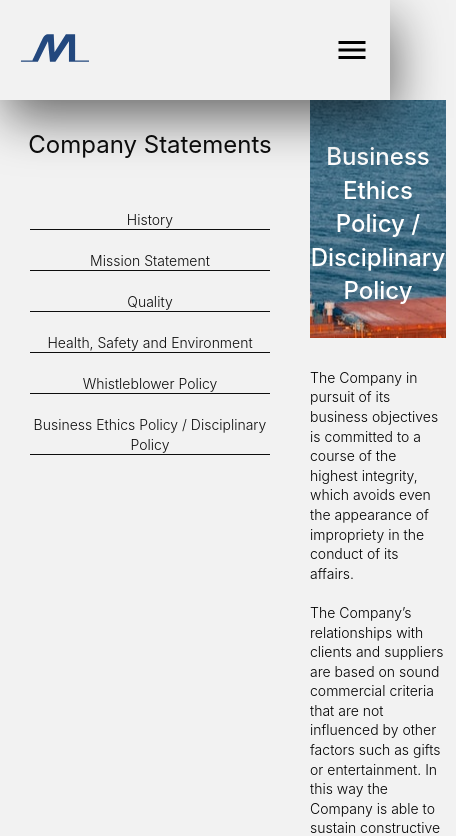
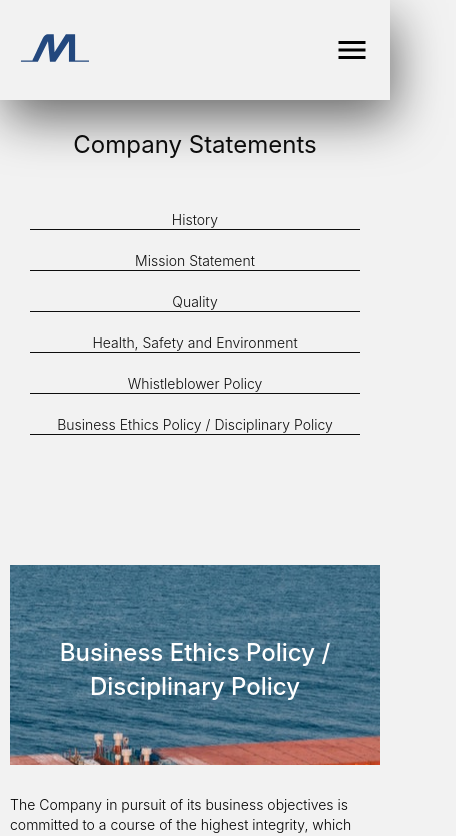
Before and after one commit to Yiorgoss/medcare.gr, a React (Create React App) app: page /company/policies in a window 390 px wide. Shown: the top 836 px of the page, 456 px wide, since content can reach past the window. Built offline with nearby package versions, Linux system fonts and the light colour scheme.

Commit message:
minor updates and bugfixes

```diff
--- a/src/assets/scss/_company.scss
+++ b/src/assets/scss/_company.scss
@@ -3,7 +3,6 @@
 
     .company-container {
         padding-top: 70px;
-        display: block;
 
         .company-content {
             margin: 80px 100px;
@@ -33,7 +32,10 @@
 
 @media screen and (max-width: 900px) {
     .company {
-        display: relative;
+        display: flex;
+        flex-direction: column;
+        margin: 0;
+        padding:0;
 
         .company-container {
             margin: 0;
--- a/src/assets/scss/_contact.scss
+++ b/src/assets/scss/_contact.scss
@@ -33,7 +33,7 @@
 
                     .personel-name-container {
                         font-size: $font-small;
-                        font-weight: 100;
+                        font-weight: 250;
 
                         .personel-name-item {
                             text-align: center;
--- a/src/assets/scss/_side-bar.scss
+++ b/src/assets/scss/_side-bar.scss
@@ -49,12 +49,12 @@
             padding: 30px 0 0px 0;
             text-align: center;
             font-size: $font-large;
+            width: 100%;
         }
 
         .sidebar-content-list {
             padding: 30px;
             font-weight: 300;
-            width: fit-content;
 
             li {
                 display: block;
```
